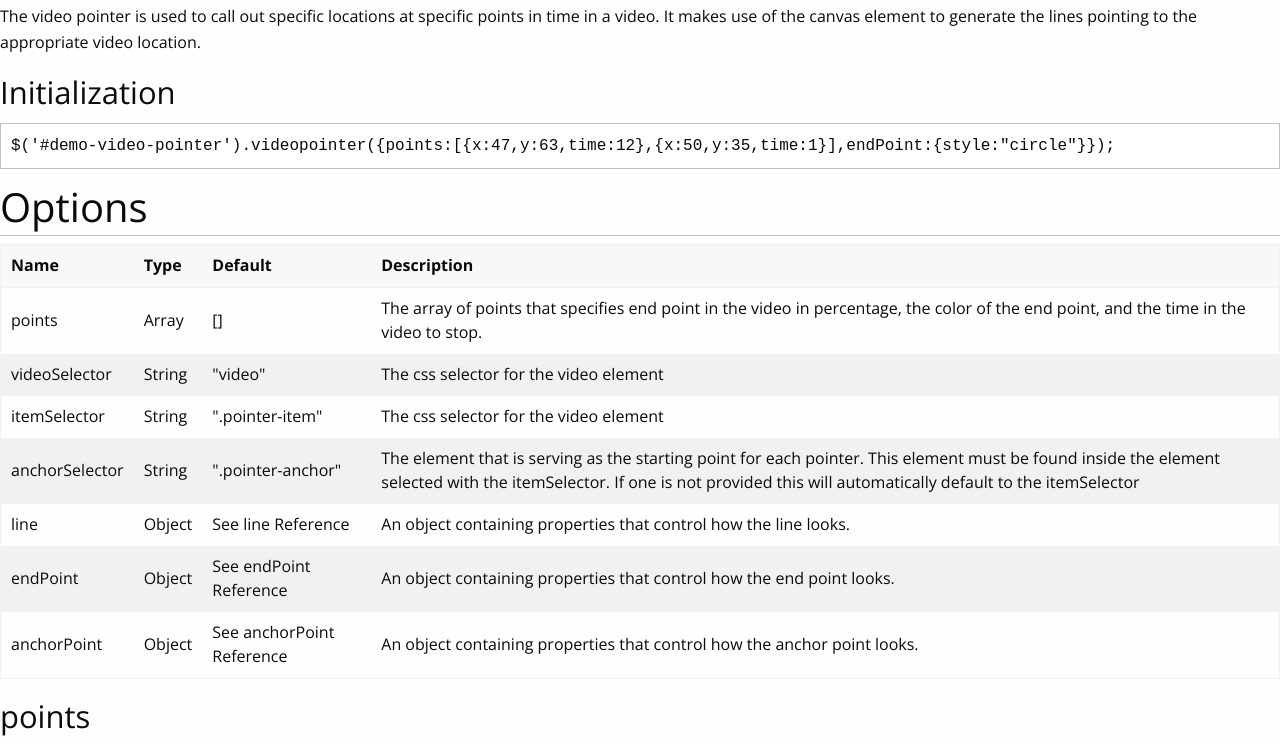
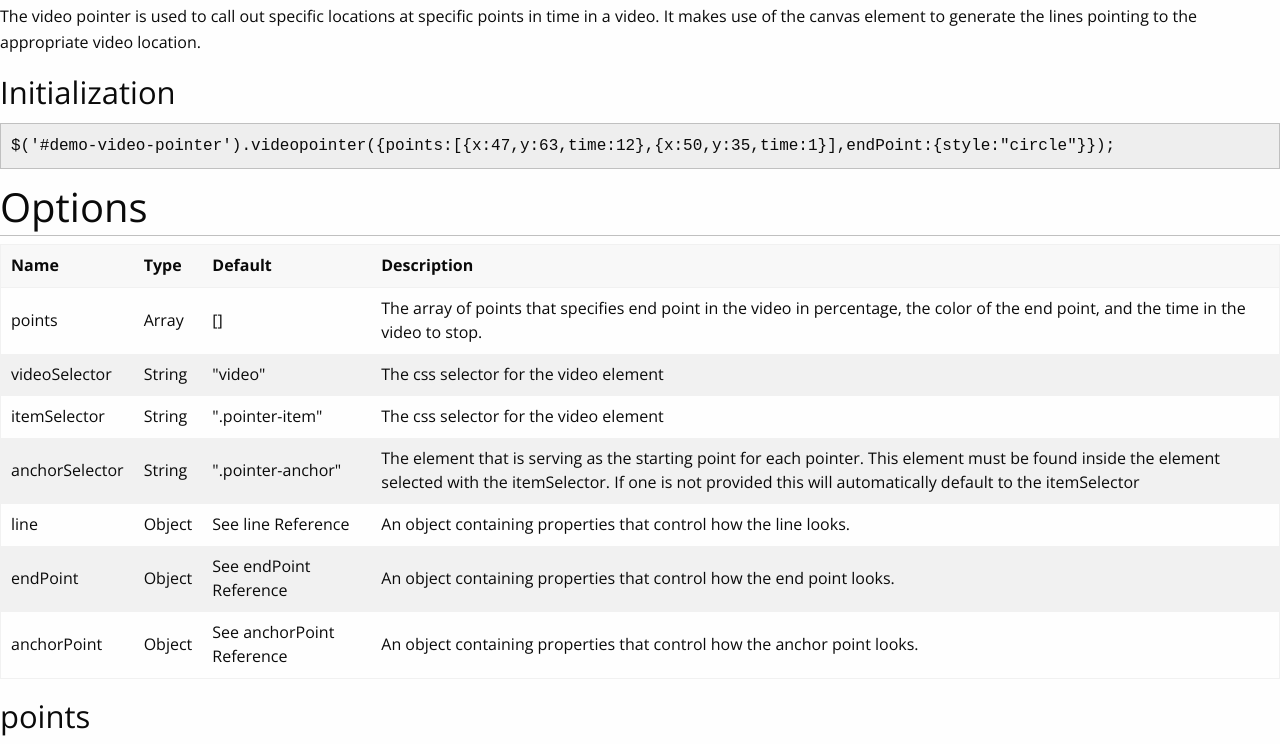
Before and after one commit to fissionman924/videopointer, a plain HTML site: page index.html in a window 1280 px wide. Shown: the part 1440-2184 px from the top of the page. Drawn offline with nearby package versions, Linux system fonts and the light colour scheme.

Commit message:
Code section style update

```diff
--- a/css/style.css
+++ b/css/style.css
@@ -18,4 +18,4 @@ h2 { border-bottom:1px solid silver; margin-top:10px; }
 .pointer-item:hover .pointer, .pointer-item:active .pointer, .pointer-item:focus .pointer { display:block; }
 .hlist li { display:inline-block; }
 .pointer-video { width:100%; }
-.code { background-color:white; padding:10px; border:1px solid silver; }
+.code { background-color:#eee; padding:10px; border:1px solid silver; }
```
